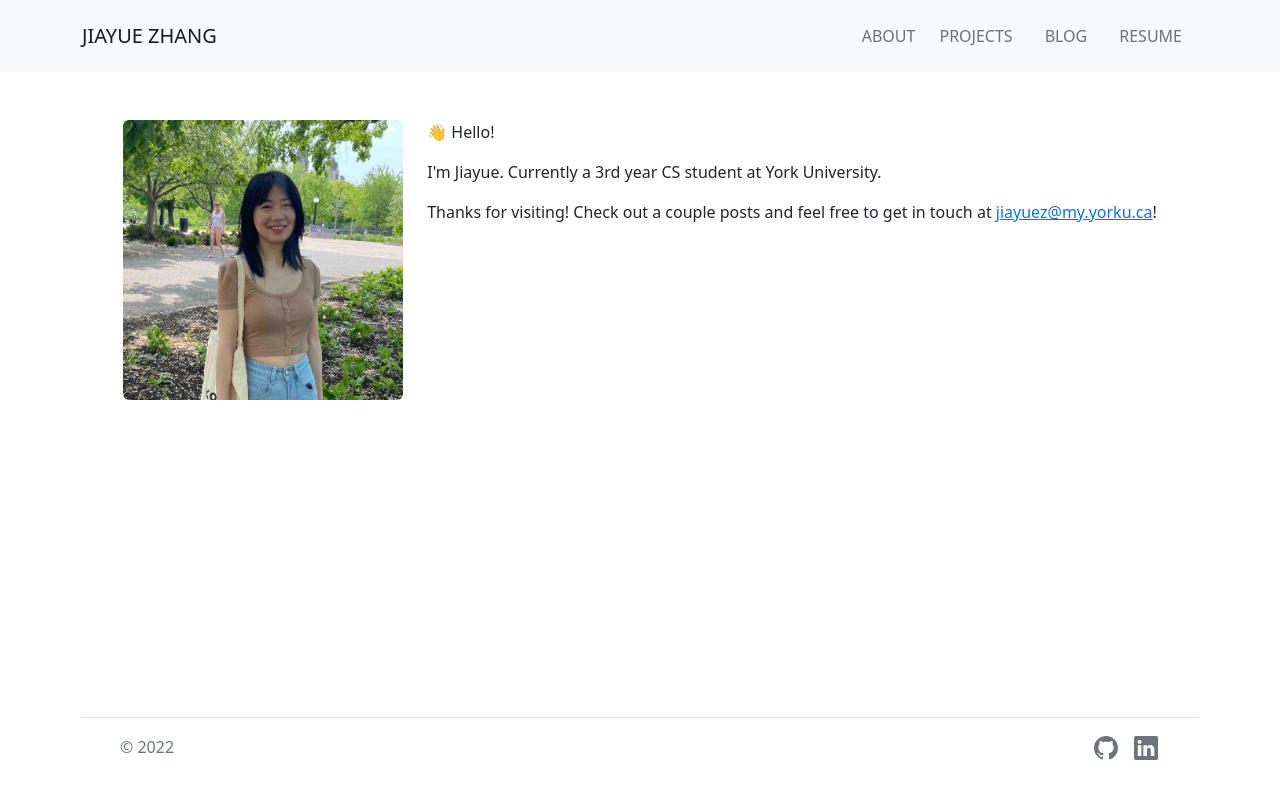
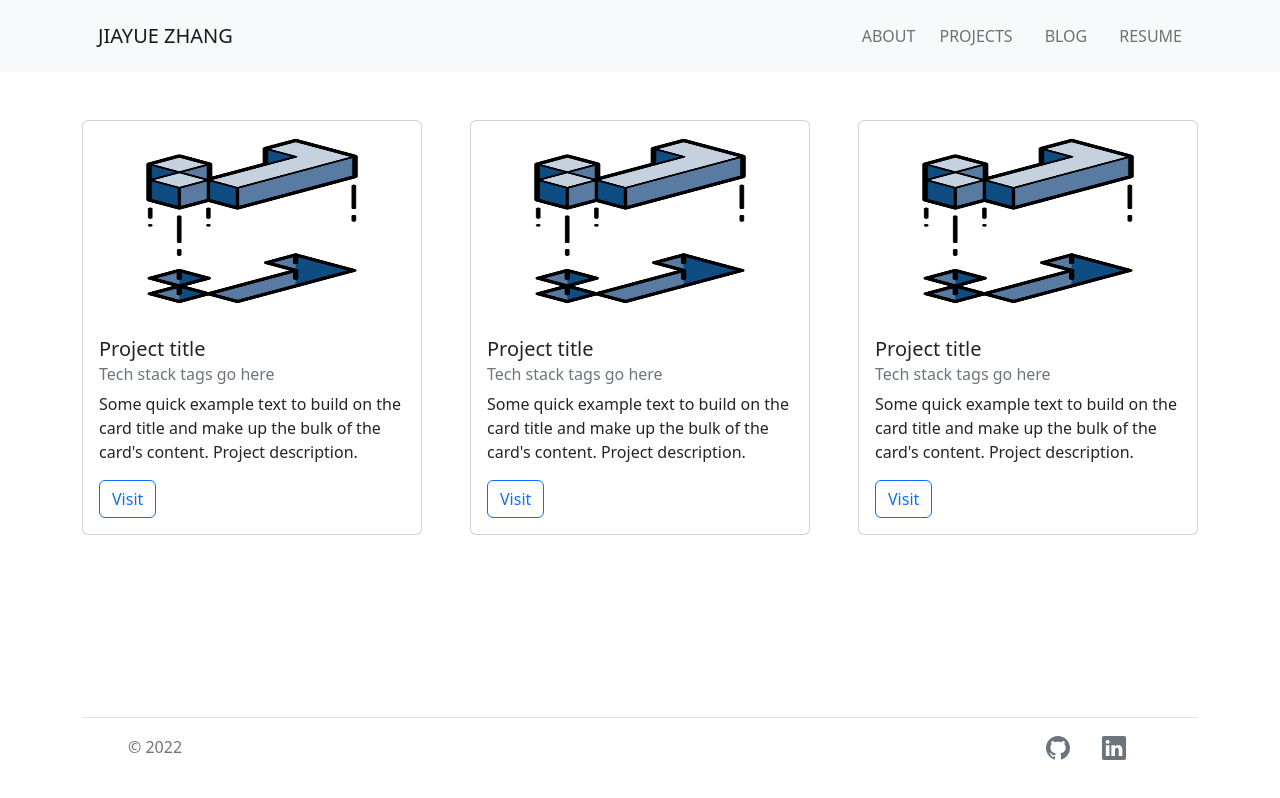
Before and after one commit to zhang-jiayue/zhang-jiayue.github.io, a React (Create React App) app: page /projects in a window 1280 px wide. Built offline with nearby package versions, Linux system fonts and the light colour scheme.

Commit message:
projects page updated

```diff
--- a/src/bootstrap.css
+++ b/src/bootstrap.css
@@ -1 +1,4 @@
-@import url(https://unpkg.com/bootstrap@5.2.0-beta1/dist/css/bootstrap.min.css);
+@import url(https://unpkg.com/bootstrap@5.2.0-beta1/dist/css/bootstrap.css);
+@import url(https://unpkg.com/bootstrap@5.2.0-beta1/dist/css/bootstrap-utilities.css);
+@import url(https://unpkg.com/bootstrap@5.2.0-beta1/dist/css/bootstrap.rtl.css);
+@import url(https://unpkg.com/bootstrap@5.2.0-beta1/dist/css/bootstrap-grid.css);
--- /dev/null
+++ b/src/components/Card.css
@@ -0,0 +1,14 @@
+.btn-bd-primary {
+  --bs-btn-font-weight: 600;
+  --bs-btn-color: var(--bs-white);
+  --bs-btn-bg: var(--bd-violet);
+  --bs-btn-border-color: var(--bd-violet);
+  --bs-btn-border-radius: 0.5rem;
+  --bs-btn-hover-color: var(--bs-white);
+  --bs-btn-hover-bg: #{shade-color($bd-violet, 10%)};
+  --bs-btn-hover-border-color: #{shade-color($bd-violet, 10%)};
+  --bs-btn-focus-shadow-rgb: var(--bd-violet-rgb);
+  --bs-btn-active-color: var(--bs-btn-hover-color);
+  --bs-btn-active-bg: #{shade-color($bd-violet, 20%)};
+  --bs-btn-active-border-color: #{shade-color($bd-violet, 20%)};
+}
--- /dev/null
+++ b/src/components/Card.jsx
@@ -0,0 +1,30 @@
+import React, { Component } from 'react';
+import image from '../letter-j.png';
+import bootstrap from 'bootstrap';
+class Card extends Component {
+  render() {
+    return (
+      <div class="card">
+        <img
+          src={image}
+          class="card-img-top"
+          alt=""
+          width="200"
+          height="200"
+        ></img>
+        <div class="card-body">
+          <h5 class="card-title">Project title</h5>
+          <h6 class="card-subtitle mb-2 text-muted">Tech stack tags go here</h6>
+          <p class="card-text">
+            Some quick example text to build on the card title and make up the
+            bulk of the card's content. Project description.
+          </p>
+          <button type="button" class="btn btn-outline-primary">
+            Visit
+          </button>
+        </div>
+      </div>
+    );
+  }
+}
+export default Card;
--- a/src/components/ProjectsComponent.jsx
+++ b/src/components/ProjectsComponent.jsx
@@ -0,0 +1,26 @@
+import React, { Component } from 'react';
+import Card from './Card';
+class ProjectsComponent extends Component {
+  render() {
+    return (
+      <div class="container mx-auto pt-5">
+        <div class="row row-cols-3 row-cols-md-3 g-5">
+          <div class="col-sm">
+            <Card />
+          </div>
+          <div class="col-sm">
+            <Card />
+          </div>
+          <div class="col-sm">
+            <Card />
+          </div>
+          {/* <div class="col-sm">
+            <Card />
+          </div> */}
+        </div>
+      </div>
+    );
+  }
+}
+
+export default ProjectsComponent;
--- a/src/components/Website.jsx
+++ b/src/components/Website.jsx
@@ -2,6 +2,7 @@ import React, { Component } from 'react';
 import FooterComponent from './FooterComponent';
 import HeaderComponent from './HeaderComponent';
 import AboutComponent from './AboutComponent';
+import ProjectsComponent from './ProjectsComponent';
 import { BrowserRouter as Router, Route, Routes } from 'react-router-dom';
 
 class Website extends Component {
@@ -13,7 +14,7 @@ class Website extends Component {
           <Router>
             <Routes>
               <Route path="/" element={<AboutComponent />} />
-              <Route path="/projects" element={<AboutComponent />} />
+              <Route path="/projects" element={<ProjectsComponent />} />
               <Route path="/blog" element={<div></div>} />
             </Routes>
           </Router>
```
Also changed, not shown: src/components/BlogComponent.jsx (added, +65 -0 lines), src/components/ProjectComponent.jsx (deleted), src/letter-j.png (added).
